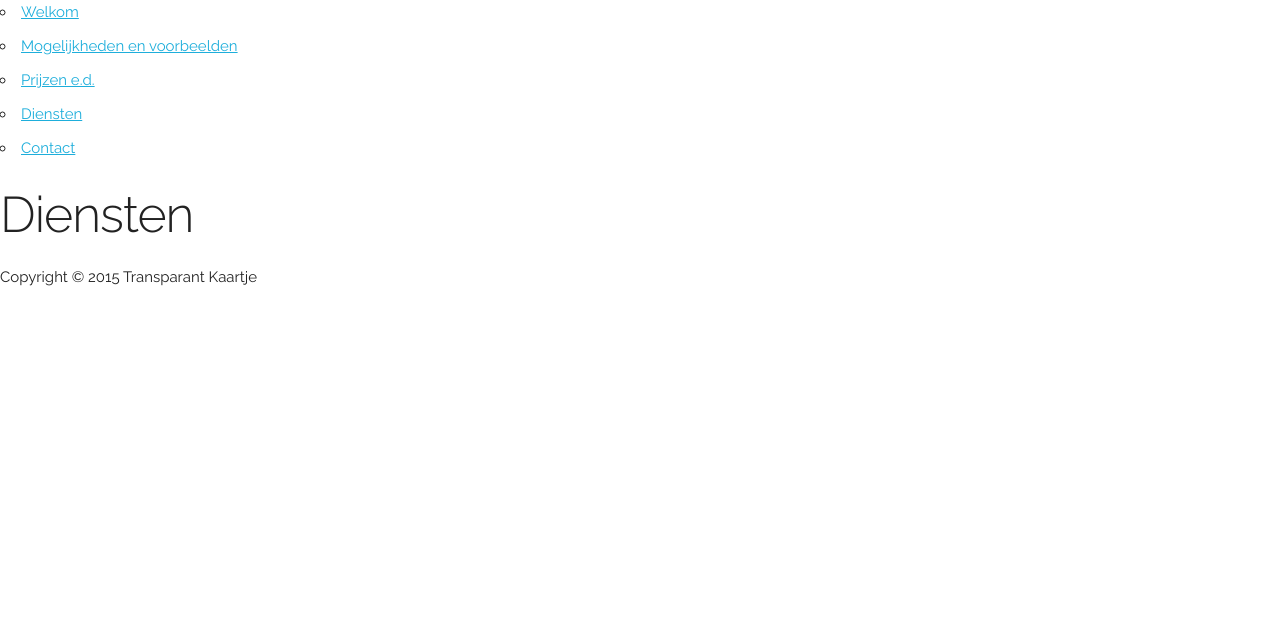
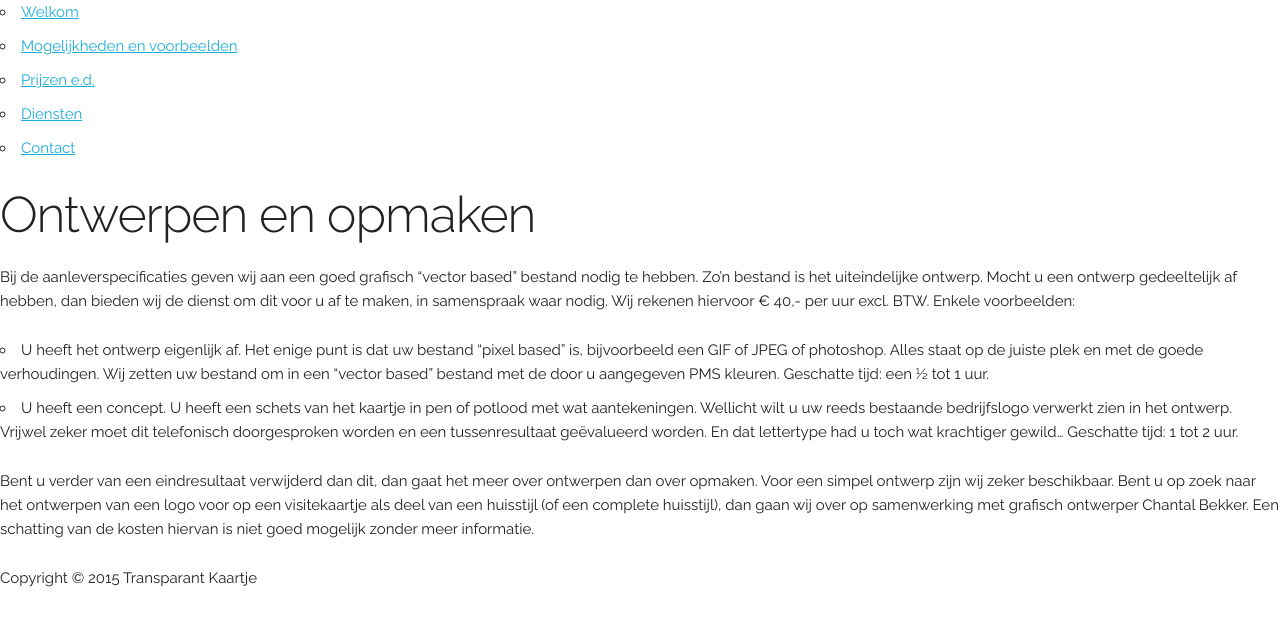
Before and after one commit to transparantkaartje/transparantkaartje.github.io, a Jekyll site: the page built from diensten.md, in a window 1280 px wide. Shown: the top 626 px of the page. Built offline with Jekyll 4.4.1, drawn with Linux system fonts in a browser that asks for light colours.

Commit message:
Diensten added

```diff
--- a/diensten.md
+++ b/diensten.md
@@ -3,4 +3,11 @@ layout: default
 title: Diensten
 ---
 
-# Diensten
+# Ontwerpen en opmaken
+
+Bij de aanleverspecificaties geven wij aan een goed grafisch "vector based" bestand nodig te hebben. Zo'n bestand is het uiteindelijke ontwerp. Mocht u een ontwerp gedeeltelijk af hebben, dan bieden wij de dienst om dit voor u af te maken, in samenspraak waar nodig. Wij rekenen hiervoor € 40,- per uur excl. BTW. Enkele voorbeelden:
+
+- U heeft het ontwerp eigenlijk af. Het enige punt is dat uw bestand "pixel based" is, bijvoorbeeld een GIF of JPEG of photoshop. Alles staat op de juiste plek en met de goede verhoudingen. Wij zetten uw bestand om in een "vector based" bestand met de door u aangegeven PMS kleuren. Geschatte tijd: een ½ tot 1 uur.
+- U heeft een concept. U heeft een schets van het kaartje in pen of potlood met wat aantekeningen. Wellicht wilt u uw reeds bestaande bedrijfslogo verwerkt zien in het ontwerp. Vrijwel zeker moet dit telefonisch doorgesproken worden en een tussenresultaat geëvalueerd worden. En dat lettertype had u toch wat krachtiger gewild... Geschatte tijd: 1 tot 2 uur.
+
+Bent u verder van een eindresultaat verwijderd dan dit, dan gaat het meer over ontwerpen dan over opmaken. Voor een simpel ontwerp zijn wij zeker beschikbaar. Bent u op zoek naar het ontwerpen van een logo voor op een visitekaartje als deel van een huisstijl (of een complete huisstijl), dan gaan wij over op samenwerking met grafisch ontwerper Chantal Bekker. Een schatting van de kosten hiervan is niet goed mogelijk zonder meer informatie.
```
